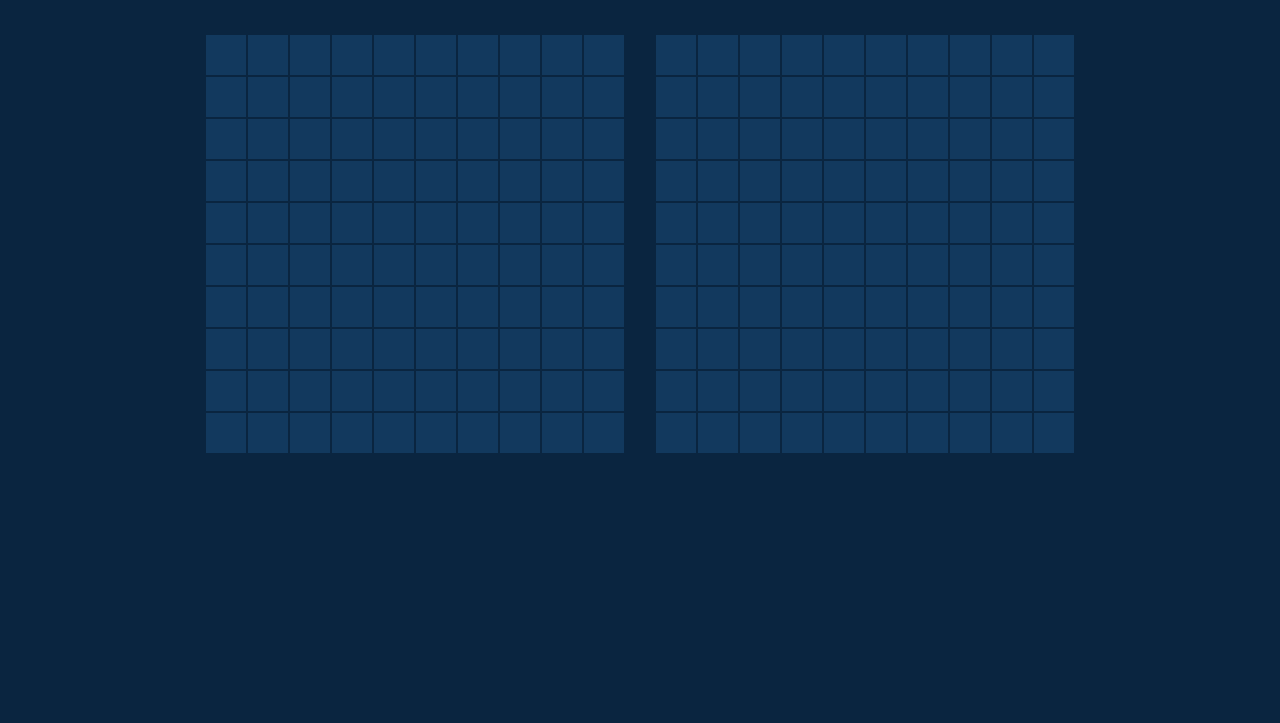
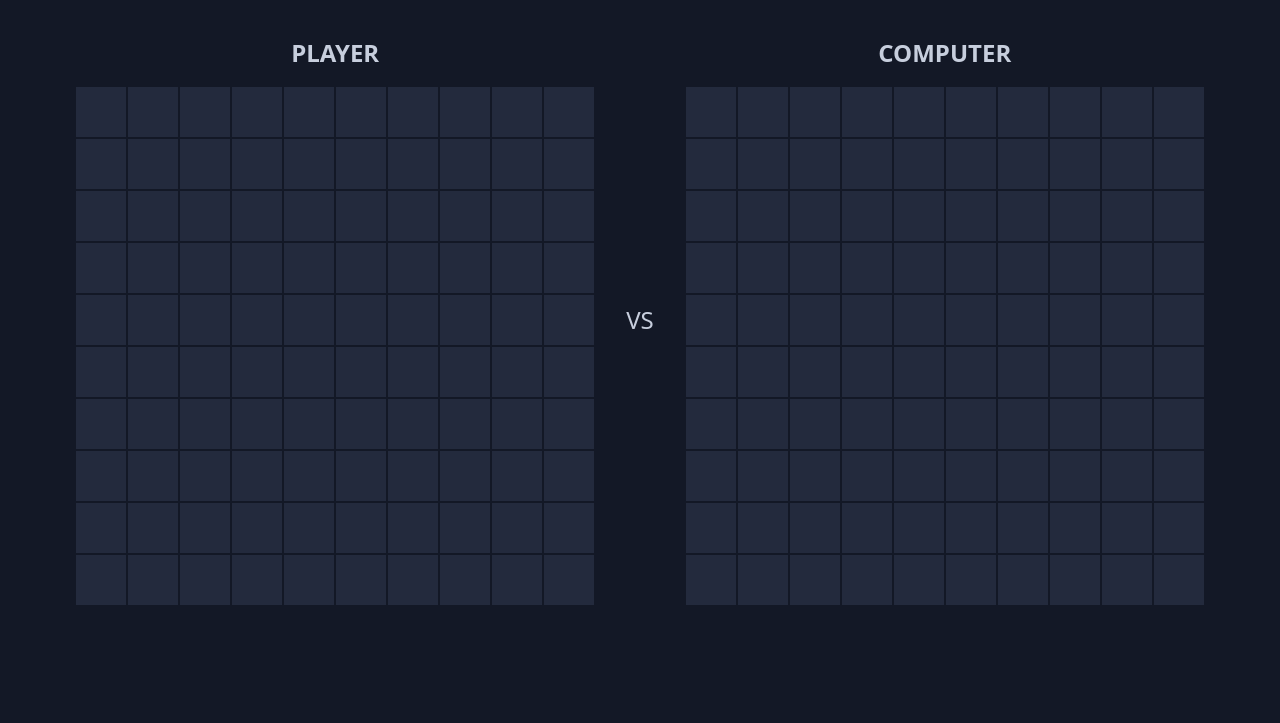
Before and after one commit to korot0/battleship, a website built with webpack: page src/index.html in a window 1280 px wide. Shown: the part 77-800 px from the top of the page. Built offline with nearby package versions, Linux system fonts and the light colour scheme.

Commit message:
feat: add player and computer board labels

```diff
--- a/src/index.html
+++ b/src/index.html
@@ -6,10 +6,17 @@
     <title>Battleship</title>
   </head>
   <body>
-    <h1>BATTLESHIP</h1>
-    <div class="game-container">
-      <div class="player-board"></div>
-      <div class="computer-board"></div>
+    <h1 class="game-title">BATTLESHIP</h1>
+    <div class="board-layout">
+      <section class="board board--player">
+        <h2 class="board__label">PLAYER</h2>
+        <div class="board__grid"></div>
+      </section>
+      <div class="board-layout__divider">VS</div>
+      <section class="board board--computer">
+        <h2 class="board__label">COMPUTER</h2>
+        <div class="board__grid"></div>
+      </section>
     </div>
   </body>
 </html>
--- a/src/index.js
+++ b/src/index.js
@@ -2,8 +2,8 @@ import "./reset.css";
 import "./styles.css";
 
 // TODO: populate grids
-const playerBoard = document.querySelector(".player-board");
-const computerBoard = document.querySelector(".computer-board");
+const playerBoard = document.querySelector(".board--player > .board__grid");
+const computerBoard = document.querySelector(".board--computer > .board__grid");
 
 // NOTE: dummy cells
 for (let index = 0; index < 100; index++) {
--- a/src/styles.css
+++ b/src/styles.css
@@ -1,18 +1,19 @@
 :root {
-  --bg-dark: #0a2540;
-  --bg-light: #e8f1f8;
+  --bg-dark: #131826;
+  --bg-light: #f4f6fb;
 
-  --cell-bg: #12395e;
+  --cell-bg: #232a3d;
+  --grid-line: #3a4358;
 
-  --text-on-dark: #f4f7fa;
-  --text-on-light: #0a2540;
+  --text-on-dark: #c7cedd;
+  --text-on-light: #131826;
 
-  --grid-line: #c9d6e3;
-  --ship: #4a5568;
-  --hit: #e74c3c;
-  --miss: #5b7c99;
-  --sunk: #8b1e1e;
-  --accent: #2c7a7b;
+  --ship: #6b7488;
+  --hit: #ff5470;
+  --miss: #4f7cff;
+  --sunk: #ff1f4c;
+  --accent: #7c5cff;
+
   --text-on-accent: #ffffff;
 
   --font-body: system-ui, -apple-system, "Segoe UI", Roboto, sans-serif;
@@ -27,24 +28,36 @@ body {
   align-items: center;
 }
 
-h1 {
+.game-title {
   color: var(--text-on-dark);
   text-align: center;
   margin: 1rem;
 }
 
-.game-container {
+.board-layout__divider {
+  font-size: 1.5rem;
+  color: var(--text-on-dark);
+  align-self: center;
+}
+
+.board-layout {
   margin: 2rem;
   display: flex;
   gap: 2rem;
 }
 
-.player-board,
-.computer-board {
+.board__grid {
   display: grid;
-  grid-template-columns: repeat(10, 40px);
-  grid-template-rows: repeat(10, 40px);
+  grid-template-columns: repeat(10, 50px);
+  grid-template-rows: repeat(10, 50px);
   gap: 2px;
+}
+
+.board__label {
+  color: var(--text-on-dark);
+  text-align: center;
+  margin-bottom: 1rem;
+  font-size: 1.5rem;
 }
 
 .cell {
```
